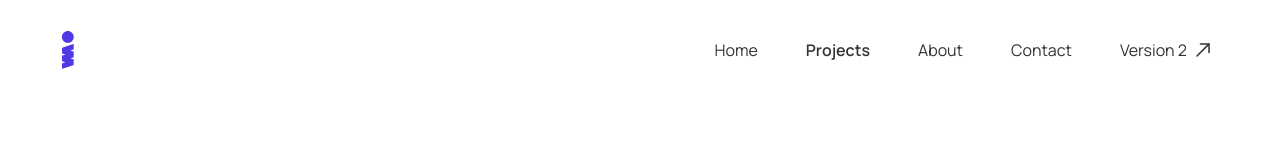
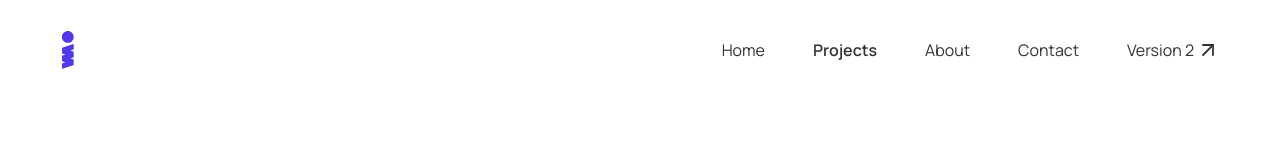
Before and after one commit to Israel-2002/portfolio-v3, a React (Vite) app: page /projects in a window 1280 px wide. Shown: the top 160 px of the page. Built offline with nearby package versions, Linux system fonts and the light colour scheme.

Commit message:
added arrow svg

```diff
--- a/src/components/DesktopNav.jsx
+++ b/src/components/DesktopNav.jsx
@@ -1,6 +1,5 @@
 import { NAVLINKS } from "@/constants/NAVBAR";
 import { NavLink } from "react-router-dom";
-import ArrowDiagonal from "@/assets/svg/arrow-45deg.svg?react";
 import PropTypes from "prop-types";
 import { cn } from "@/lib/cn";
 
@@ -42,14 +41,28 @@ const DesktopNav = ({ isOpen, pathname, setIsOpen, linksRef }) => {
             href="https://israeldornor.vercel.app/"
             target="_blank"
             className={cn(
-              "link relative inline-block w-[100px] text-left",
+              "link relative flex items-center gap-0.5 text-left",
               pathname !== "/" ? "after:bg-matte-black" : "",
               pathname === "/" ? "text-white" : "text-matte-black",
             )}
             onClick={() => setIsOpen(false)}
           >
             Version 2
-            <ArrowDiagonal className="absolute right-0 top-1/2 -translate-y-1/2" />
+            <svg
+              xmlns="http://www.w3.org/2000/svg"
+              width="24"
+              height="24"
+              viewBox="0 0 24 24"
+              fill="none"
+              stroke="currentColor"
+              strokeWidth="1.8"
+              strokeLinecap="round"
+              strokeLinejoin="round"
+              className="lucide lucide-arrow-up-right-icon lucide-arrow-up-right"
+            >
+              <path d="M7 7h10v10" />
+              <path d="M7 17 17 7" />
+            </svg>
           </a>
         </li>
       </ul>
--- a/src/components/MobileNav.jsx
+++ b/src/components/MobileNav.jsx
@@ -1,6 +1,5 @@
 import PropTypes from "prop-types";
 import { cn } from "@/lib/cn";
-import ArrowDiagonal from "@/assets/svg/arrow-45deg.svg?react";
 import { NAVLINKS } from "@/constants/NAVBAR";
 import { NavLink } from "react-router-dom";
 
@@ -17,7 +16,7 @@ const MobileNav = ({ isOpen, pathname, setIsOpen }) => {
         onClick={() => setIsOpen(false)}
       >
         <span className="h-[1px] w-7 rotate-45 bg-matte-black"></span>
-        <span className="h-[1px] w-7 -rotate-45 bg-matte-black"></span>
+        <span className="h-[1px] w-7 -mt-[1px] -rotate-45 bg-matte-black"></span>
       </div>
 
       <ul
@@ -48,13 +47,27 @@ const MobileNav = ({ isOpen, pathname, setIsOpen }) => {
             href="https://israeldornor.vercel.app/"
             target="_blank"
             className={cn(
-              "link relative inline-block w-[110px] text-left md:w-[100px]",
+              "link relative flex items-center text-left gap-0.5",
               pathname !== "/" ? "after:bg-matte-black" : "",
             )}
             onClick={() => setIsOpen(false)}
           >
             Version 2
-            <ArrowDiagonal className="absolute right-0 top-1/2 -translate-y-1/2" />
+            <svg
+              xmlns="http://www.w3.org/2000/svg"
+              width="24"
+              height="24"
+              viewBox="0 0 24 24"
+              fill="none"
+              stroke="currentColor"
+              strokeWidth="1.8"
+              strokeLinecap="round"
+              strokeLinejoin="round"
+              className="lucide lucide-arrow-up-right-icon lucide-arrow-up-right"
+            >
+              <path d="M7 7h10v10" />
+              <path d="M7 17 17 7" />
+            </svg>
           </a>
         </li>
       </ul>
```
